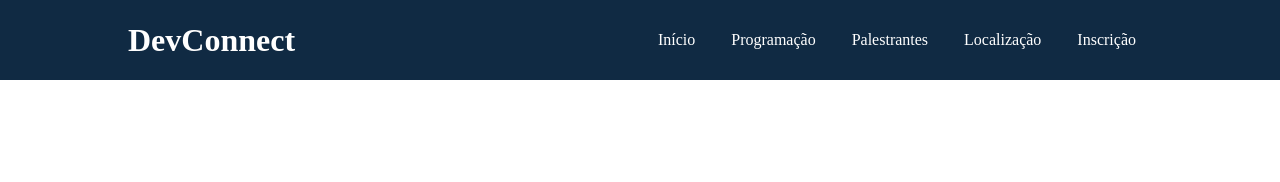
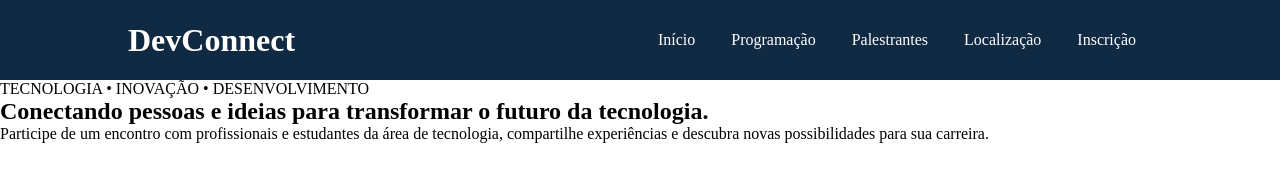
Before and after one commit to enzoamador-afk/devconnect, a plain HTML site: page index.html in a window 1280 px wide. Drawn offline with Linux system fonts and the light colour scheme.

Commit message:
feat: implementado main

```diff
--- a/index.html
+++ b/index.html
@@ -17,5 +17,15 @@
             <a href="" class="links">Inscrição</a>
         </div>
     </header>
+    <main>
+        <section id="principal">
+            <p>TECNOLOGIA • INOVAÇÃO • DESENVOLVIMENTO</p>
+            <h1>Conectando pessoas e ideias para transformar o futuro da tecnologia.</h1>
+            <p>Participe de um encontro com profissionais e estudantes da área de
+tecnologia, compartilhe experiências e descubra novas possibilidades para sua
+carreira.
+</p>
+        </section>
+    </main>
 </body>
 </html>
```
